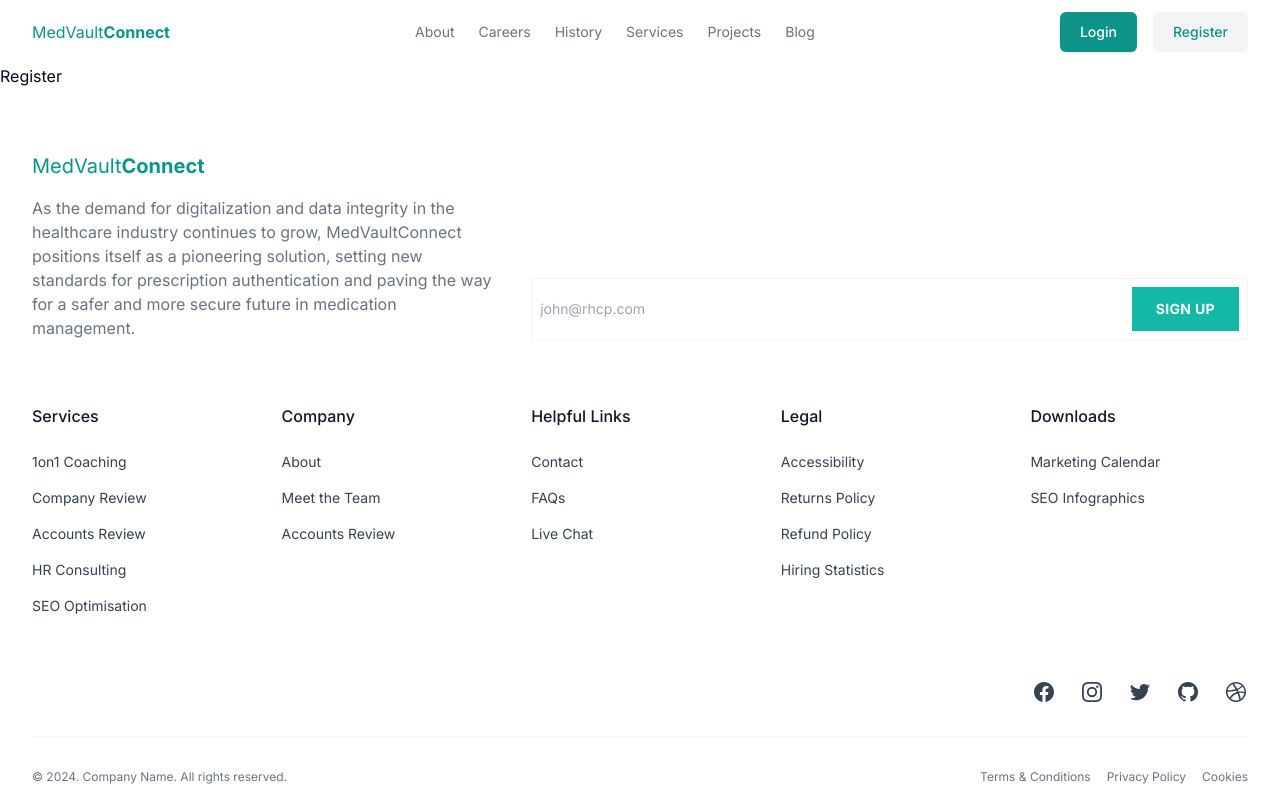
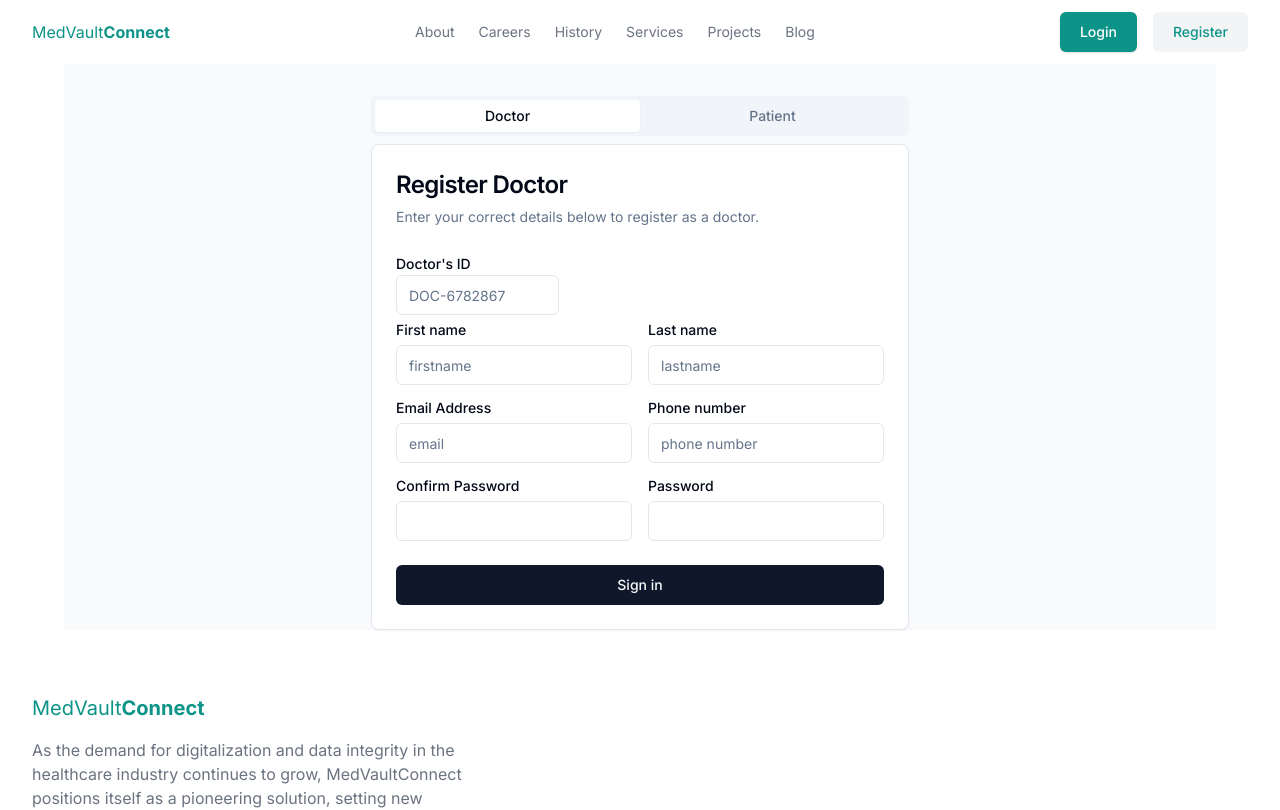
Before and after one commit to Cavista-Hackathon-2024/team_dev_mike, a Next.js app in the folder frontend/: page /register in a window 1280 px wide. Shown: the top 810 px of the page. Built offline with nearby package versions, Linux system fonts and the light colour scheme.

Commit message:
complete registration form

```diff
--- /dev/null
+++ b/frontend/src/app/(web)/_components/CustomRegisterTab.jsx
@@ -0,0 +1,21 @@
+import { Tabs, TabsContent, TabsList, TabsTrigger } from "@/components/ui/tabs";
+import { DoctorLoginForm } from "./DoctorLoginForm";
+import DoctorRegisterForm from "./DoctorRegisterForm";
+import PatientRegisterForm from "./PatientRegisterForm";
+
+export function CustomRegisterTab() {
+  return (
+    <Tabs defaultValue="doctor" className="max-w-xl mt-8">
+      <TabsList className="grid w-full grid-cols-2">
+        <TabsTrigger value="doctor">Doctor</TabsTrigger>
+        <TabsTrigger value="patient">Patient</TabsTrigger>
+      </TabsList>
+      <TabsContent value="doctor" className="w-full">
+        <DoctorRegisterForm />
+      </TabsContent>
+      <TabsContent value="patient">
+        <PatientRegisterForm />
+      </TabsContent>
+    </Tabs>
+  );
+}
--- /dev/null
+++ b/frontend/src/app/(web)/_components/DoctorRegisterForm.jsx
@@ -0,0 +1,74 @@
+import { Button } from "@/components/ui/button";
+import {
+  Card,
+  CardContent,
+  CardDescription,
+  CardFooter,
+  CardHeader,
+  CardTitle,
+} from "@/components/ui/card";
+import { Input } from "@/components/ui/input";
+import { Label } from "@/components/ui/label";
+
+const DoctorRegisterForm = () => {
+  return (
+    <Card className="w-full max-w-xl">
+      <CardHeader>
+        <CardTitle className="text-2xl">Register Doctor</CardTitle>
+        <CardDescription>
+          Enter your correct details below to register as a doctor.
+        </CardDescription>
+      </CardHeader>
+      <CardContent className="grid gap-2">
+        <div>
+          <Label htmlFor="id">Doctor's ID</Label>
+          <Input
+            id="id"
+            type="text"
+            placeholder="DOC-6782867"
+            required
+            className="w-1/3"
+          />
+        </div>
+        <div className="grid grid-cols-2 gap-4">
+          <div className="grid gap-2">
+            <Label htmlFor="firstname">First name</Label>
+            <Input
+              id="firstname"
+              type="text"
+              placeholder="firstname"
+              required
+            />
+          </div>
+          <div className="grid gap-2">
+            <Label htmlFor="lastname">Last name</Label>
+            <Input id="lastname" type="text" placeholder="lastname" required />
+          </div>
+          <div className="grid gap-2">
+            <Label htmlFor="email">Email Address</Label>
+            <Input id="email" type="email" placeholder="email" required />
+          </div>
+          <div className="grid gap-2">
+            <Label htmlFor="phone">Phone number</Label>
+            <Input id="phone" type="text" placeholder="phone number" required />
+          </div>
+
+          <div className="grid gap-2">
+            <Label htmlFor="confirm_password">Confirm Password</Label>
+            <Input id="confirm_password" type="password" required />
+          </div>
+
+          <div className="grid gap-2">
+            <Label htmlFor="password">Password</Label>
+            <Input id="password" type="password" required />
+          </div>
+        </div>
+      </CardContent>
+      <CardFooter>
+        <Button className="w-full">Sign in</Button>
+      </CardFooter>
+    </Card>
+  );
+};
+
+export default DoctorRegisterForm;
--- /dev/null
+++ b/frontend/src/app/(web)/_components/PatientRegisterForm.jsx
@@ -0,0 +1,64 @@
+import { Button } from "@/components/ui/button";
+import {
+  Card,
+  CardContent,
+  CardDescription,
+  CardFooter,
+  CardHeader,
+  CardTitle,
+} from "@/components/ui/card";
+import { Input } from "@/components/ui/input";
+import { Label } from "@/components/ui/label";
+
+const PatientRegisterForm = () => {
+  return (
+    <Card className="w-full max-w-xl">
+      <CardHeader>
+        <CardTitle className="text-2xl">Register Patient</CardTitle>
+        <CardDescription>
+          Enter your correct details below to register as a doctor.
+        </CardDescription>
+      </CardHeader>
+      <CardContent className="grid gap-2">
+        <div className="grid grid-cols-2 gap-4">
+          <div className="grid gap-2">
+            <Label htmlFor="firstname">First name</Label>
+            <Input
+              id="firstname"
+              type="text"
+              placeholder="firstname"
+              required
+            />
+          </div>
+          <div className="grid gap-2">
+            <Label htmlFor="lastname">Last name</Label>
+            <Input id="lastname" type="text" placeholder="lastname" required />
+          </div>
+          <div className="grid gap-2">
+            <Label htmlFor="email">Email Address</Label>
+            <Input id="email" type="email" placeholder="email" required />
+          </div>
+          <div className="grid gap-2">
+            <Label htmlFor="phone">Phone number</Label>
+            <Input id="phone" type="text" placeholder="phone number" required />
+          </div>
+
+          <div className="grid gap-2">
+            <Label htmlFor="confirm_password">Confirm Password</Label>
+            <Input id="confirm_password" type="password" required />
+          </div>
+
+          <div className="grid gap-2">
+            <Label htmlFor="password">Password</Label>
+            <Input id="password" type="password" required />
+          </div>
+        </div>
+      </CardContent>
+      <CardFooter>
+        <Button className="w-full">Sign in</Button>
+      </CardFooter>
+    </Card>
+  );
+};
+
+export default PatientRegisterForm;
--- a/frontend/src/app/(web)/register/page.js
+++ /dev/null
@@ -1,7 +0,0 @@
-import React from "react";
-
-const Page = () => {
-  return <div>Register</div>;
-};
-
-export default Page;
--- /dev/null
+++ b/frontend/src/app/(web)/register/page.jsx
@@ -0,0 +1,12 @@
+import React from "react";
+import { CustomRegisterTab } from "../_components/CustomRegisterTab";
+
+const Page = () => {
+  return (
+    <section className="flex justify-center max-w-6xl mx-auto bg-gray-50">
+      <CustomRegisterTab />
+    </section>
+  );
+};
+
+export default Page;
```
Also changed, not shown: frontend/src/app/(web)/_components/Footer.jsx (renamed from frontend/src/app/(web)/_components/Footer.js), frontend/src/app/(web)/_components/Navbar.jsx (renamed from frontend/src/app/(web)/_components/Navbar.js), frontend/src/app/(web)/login/page.jsx (renamed from frontend/src/app/(web)/login/page.js).
